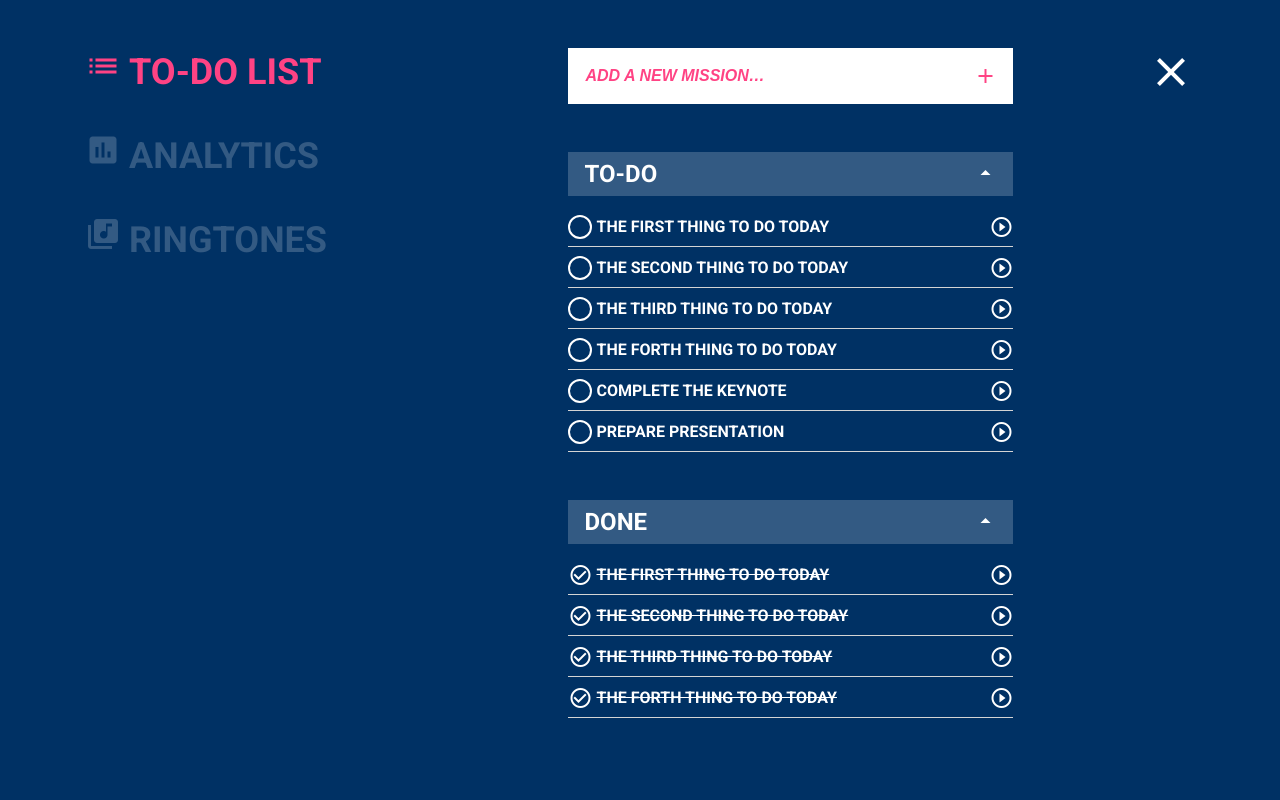
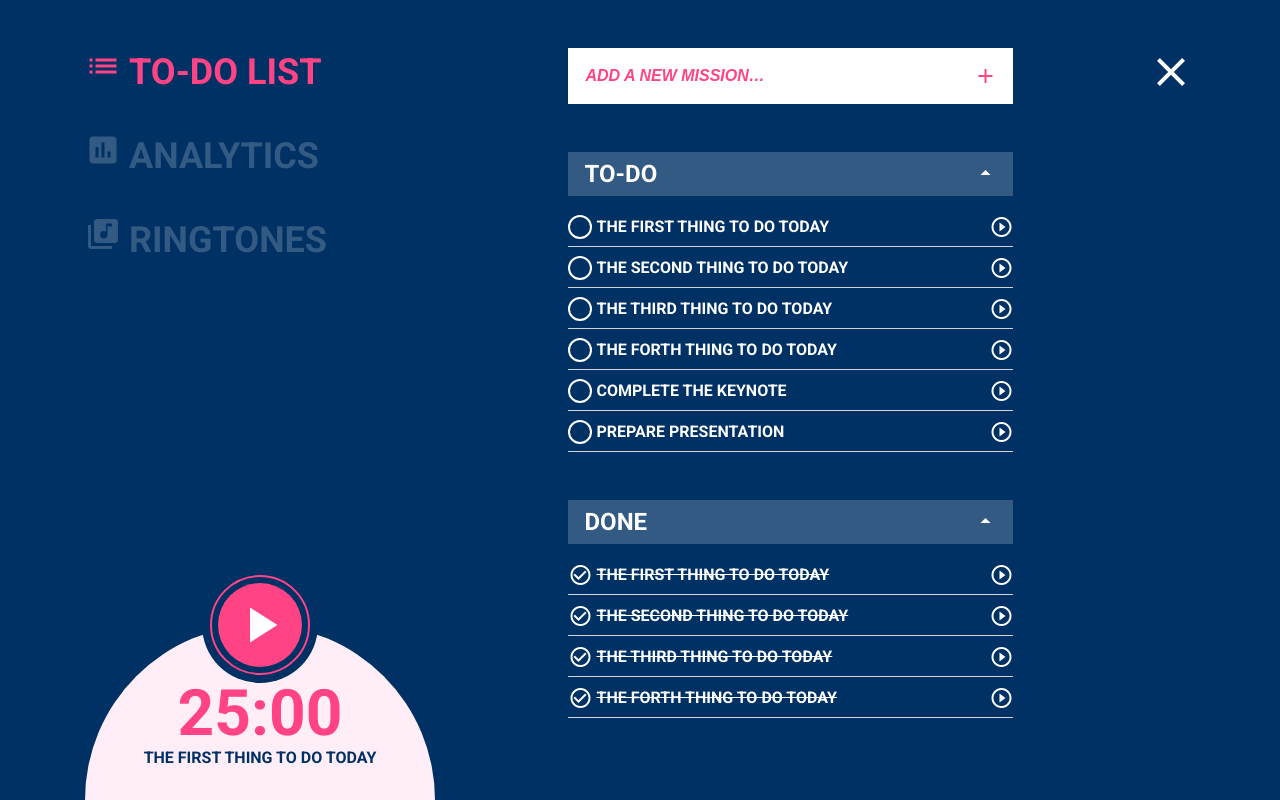
Before and after one commit to qianjia-world/F2E-pomodoro-layout-Practice, a plain HTML site: page todoList.html in a window 1280 px wide. Drawn offline with nearby package versions, Linux system fonts and the light colour scheme.

Commit message:
分頁的播放扭元素與css

```diff
--- a/css/_todoList.scss
+++ b/css/_todoList.scss
@@ -198,4 +198,49 @@
             font-size: 48px;
         }
     }
+    >.time{
+        position: absolute;
+        width: 350px;
+        height: 175px;
+        background-color: $primary-2;
+        bottom: 0;
+        border-radius: 350px 350px 0 0;
+        text-align: center;
+        h1{
+            font-size: $font-l;
+            color: $secondary-2;
+            margin-top: 57px;
+        }
+        p{
+            line-height: 24px;
+            color: $primary;
+        }
+        .button{
+            position: absolute;
+            width: 116px;
+            height: 116px;
+            top: 0;
+            left: 50%;
+            border-radius: 50%;
+            transform: translate(-50%,-50%);
+            background-color:  $primary;
+            outline: 2px solid $secondary-2;
+            outline-offset: -10px;
+            display: flex;
+            justify-content: center;
+            align-items: center;
+            a{
+                width: 84px;
+                height: 84px;
+                background-color: $secondary-2;
+                border-radius: 50%  ;
+                display: flex;
+                span{
+                    font-size:60px;
+                    color: $light;
+                    margin: auto;
+                }
+            }
+        }
+    }
 }
--- a/todoList.html
+++ b/todoList.html
@@ -135,6 +135,17 @@
                 clear
                 </span></a>
         </div>
+        <div class="time">
+            <h1>25:00</h1>
+            <p>the First thing to do today</p>
+            <div class="button">
+                <a href="#">
+                    <span class="material-icons">
+                        play_arrow
+                        </span>
+                </a>
+            </div>
+        </div>
     </div>
 </body>
 </html>
```
Also changed, not shown: analytics.html (+11 -0 lines), ringtones.html (+11 -0 lines), css/style.css, 1 other file.
